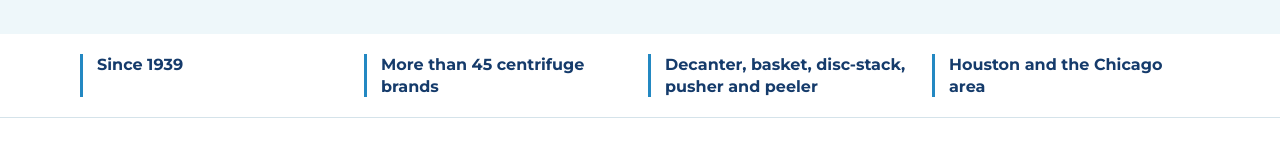
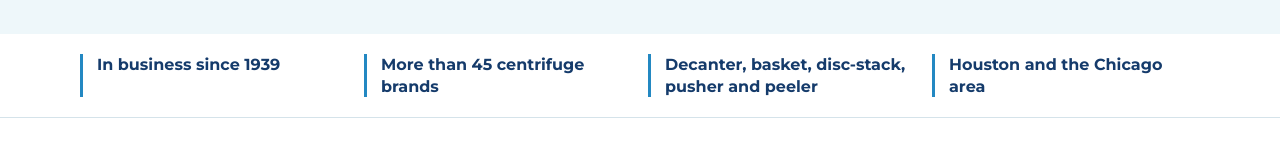
Before and after one commit to valkolimark/centrifuge, a Next.js app: page / in a window 1280 px wide. Shown: the part 728-875 px from the top of the page. Built offline with nearby package versions, Linux system fonts and the light colour scheme; no server answers.

Commit message:
fix(home): fact strip 'In business since 1939' per Review

```diff
--- a/src/components/home-redesign/HomePage.tsx
+++ b/src/components/home-redesign/HomePage.tsx
@@ -83,7 +83,7 @@ const SERVICES = [
 ]
 
 const FACTS = [
-  'Since 1939',
+  'In business since 1939',
   'More than 45 centrifuge brands',
   'Decanter, basket, disc-stack, pusher and peeler',
   'Houston and the Chicago area',
@@ -161,7 +161,16 @@ export function HomePage() {
         <div className="cwh-facts">
           <ul className="cwh-wrap">
             {FACTS.map((f) => (
-              <li key={f}>{f}</li>
+              <li key={f}>
+                {/* Review's exact text; nowrap only keeps "since 1939" from orphaning 1939 at 390/768. */}
+                {f === 'In business since 1939' ? (
+                  <>
+                    In business <span className="cwh-nw">since 1939</span>
+                  </>
+                ) : (
+                  f
+                )}
+              </li>
             ))}
           </ul>
         </div>
```
